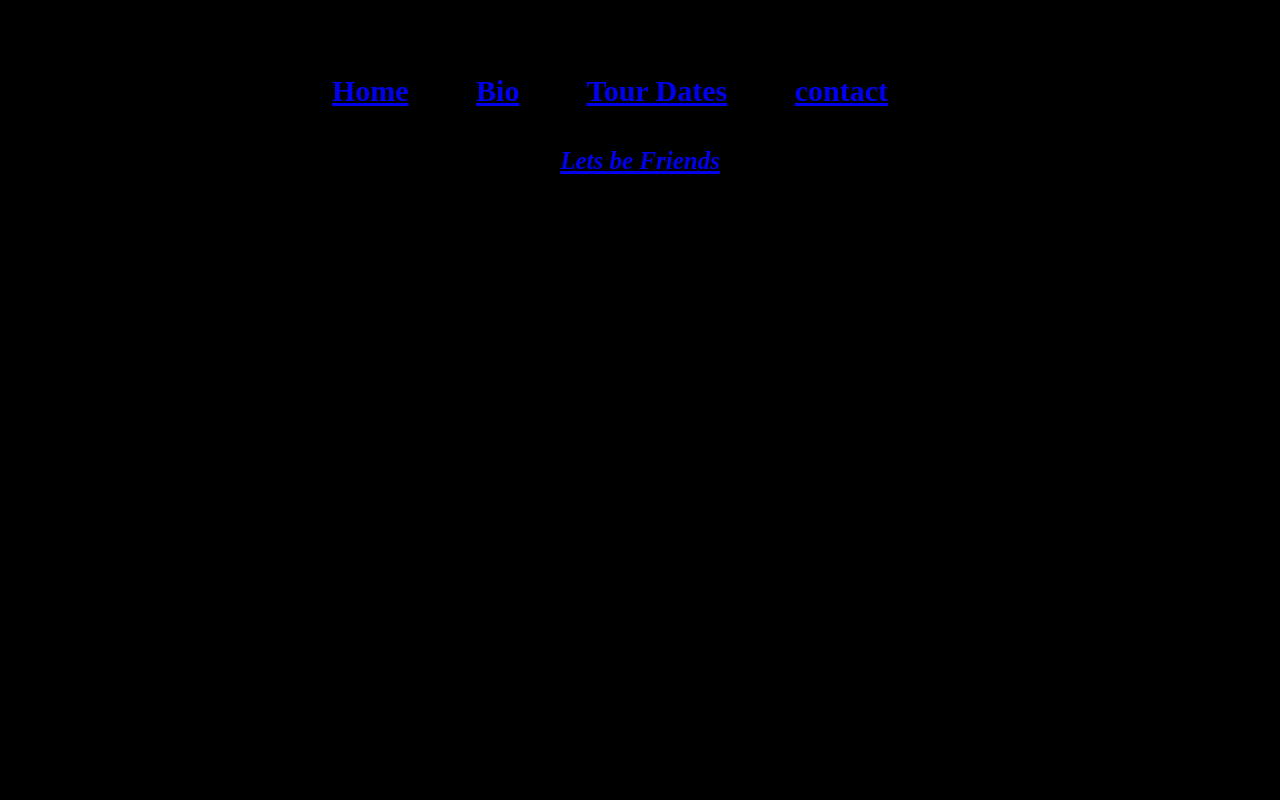
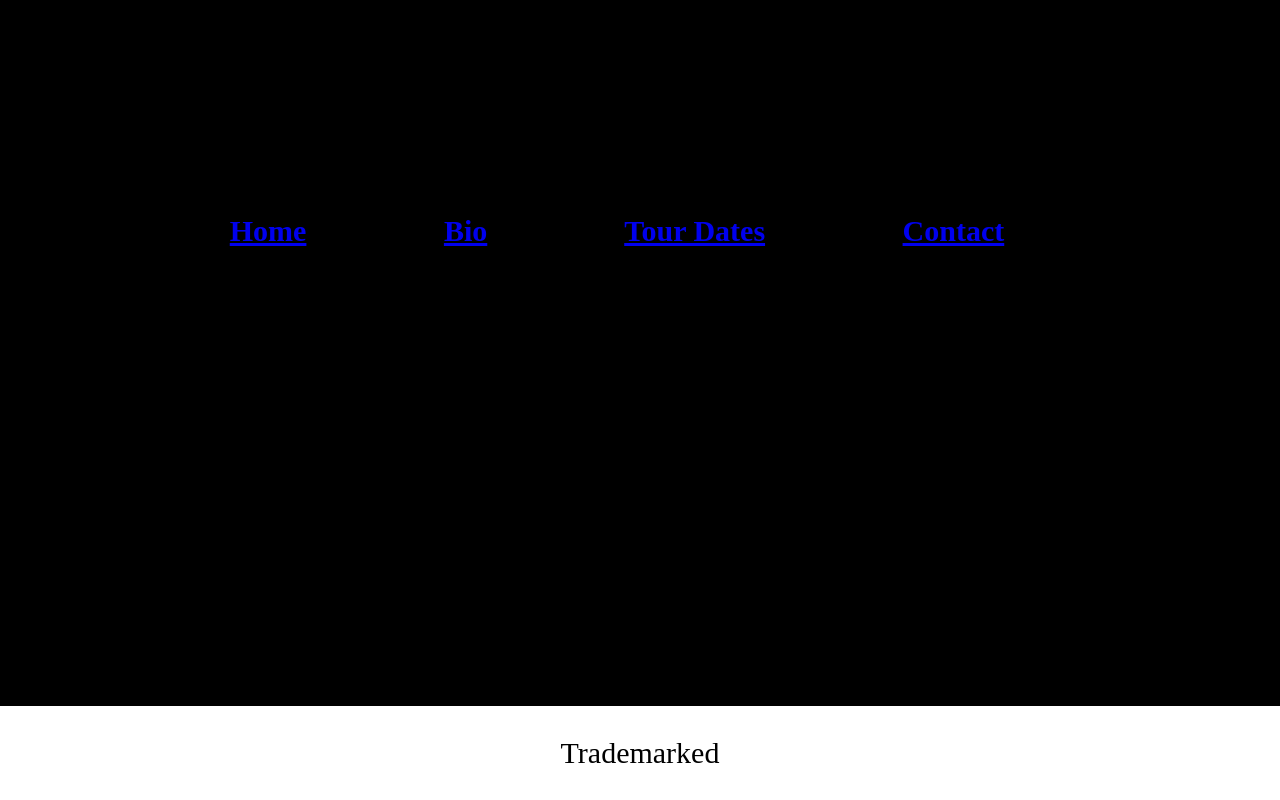
Before and after one commit to PaceCIT-231/web-labs-MikePorter28, a plain HTML site: page index.html in a window 1280 px wide. Drawn offline with Linux system fonts and the light colour scheme.

Commit message:
Merge pull request #1 from PaceCIT-231/setup Michael Porter

```diff
--- a/assets/css/styles.css
+++ b/assets/css/styles.css
@@ -1,7 +1,8 @@
 body {background-color: black;}
 body {
     font-family: Arial;
-    margin: 0;
+    width: 80%;
+    margin: 150px;
 }
 
 header, footer {
@@ -15,20 +16,24 @@ h1 {
     font-size: 30px;
 }
 
-nav {
+nav ul {
     text-align: center;
     font-weight: bold;
 }
 
 nav a {
-    margin-right: 30px;
+    margin-right: 100px;
+    text-align: center;
 }
 
 em {
     font-weight: 700;
-    font-style: oblique;
 }
 
-li {
+nav li {
     list-style-type: circle;
 }
+
+nav a:hover {
+    background-color: white;
+}
--- a/index.html
+++ b/index.html
@@ -12,17 +12,30 @@
 
 
 <nav>
+    <ul>
     <a href="home.html">Home</a> &nbsp; &nbsp;
     <a href="bio.html">Bio</a> &nbsp; &nbsp;
     <a href="td.html">Tour Dates</a> &nbsp; &nbsp;
-    <a href=contact.html>contact</a> &nbsp; &nbsp;
+    <a href=contact.html>Contact</a> &nbsp; &nbsp;
+    </ul>
 </nav>
 
+<style>
+    .footer {
+       position: fixed;
+       left: 0;
+       bottom: 0;
+       width: 100%;
+       background-color: white;
+       text-align: center;
+    }
+    </style>
 
-<footer>
-    &copy; Lets be Friends <br>
-    <a href="Instagram.com"><small><em>Lets be Friends</em></small></a>
-</footer>
+
+<div class="footer">
+    <p>Trademarked</p>
+  </div>
+
 
 </body>
 </html>
```
